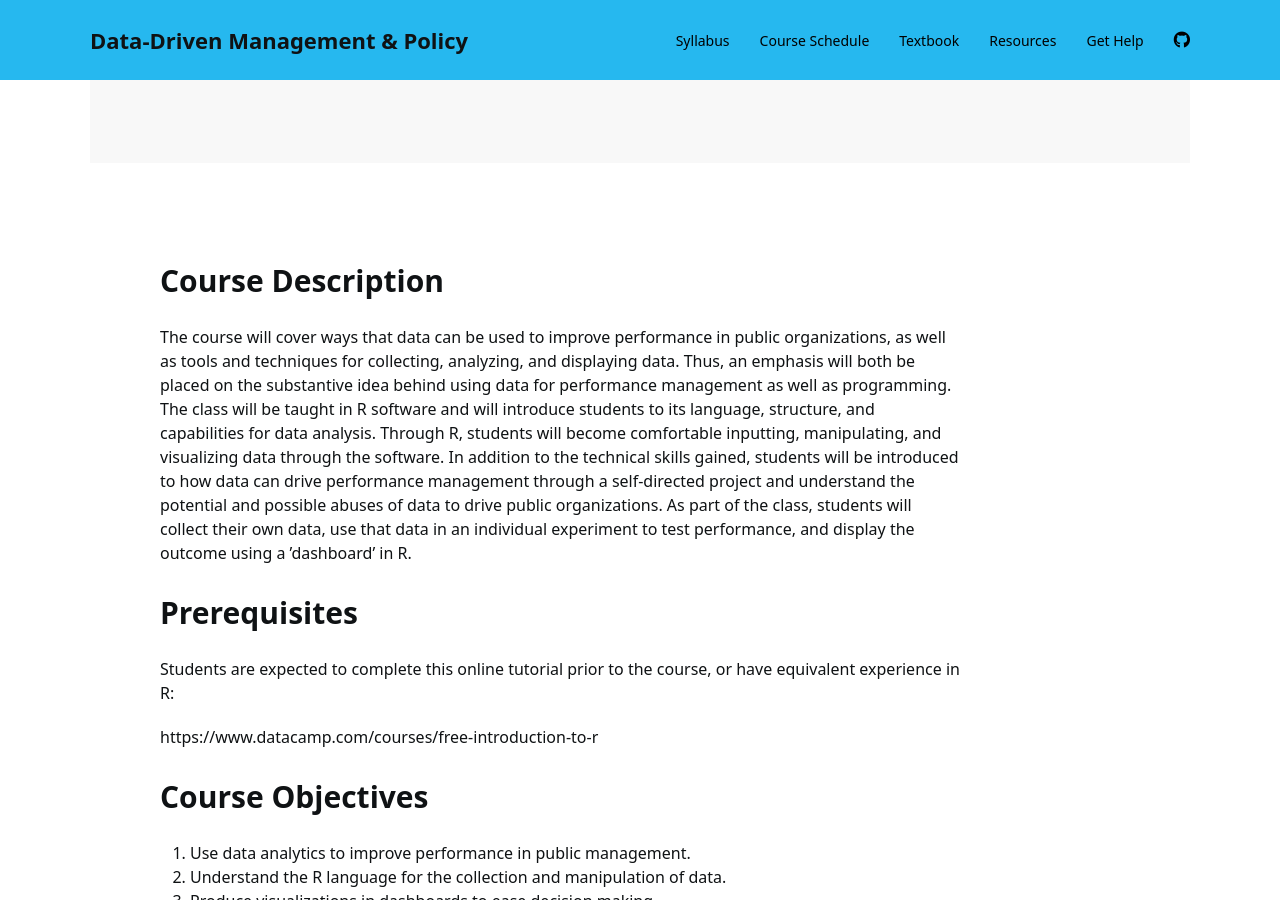
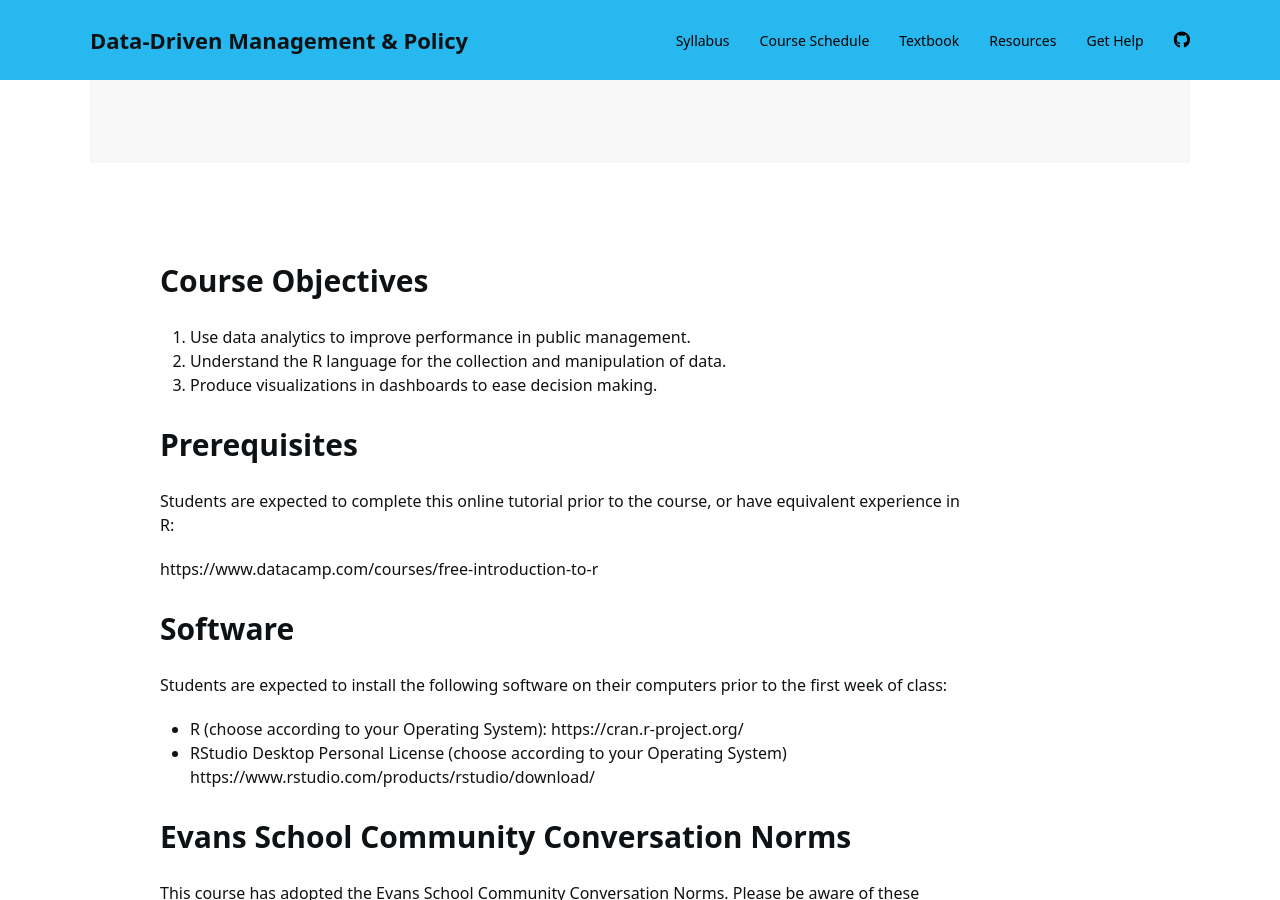
Before and after one commit to DS4PS/ddmp-uw-class-spring-2019, a Jekyll site: the page built from index.md, in a window 1280 px wide and 900 px high, scrolled down 2186 px. Built offline with Jekyll 4.4.1, drawn with Linux system fonts in a browser that asks for light colours; nearby versions of some CDN libraries; a style sheet for code colours, icons or effects is not loaded.

Commit message:
Update index.md

```diff
--- a/index.md
+++ b/index.md
@@ -69,9 +69,14 @@ textbooks:
 
 
 
-# Course Description
 
-The course will cover ways that data can be used to improve performance in public organizations, as well as tools and techniques for collecting, analyzing, and displaying data.  Thus, an emphasis will both be placed on the substantive idea behind using data for performance management as well as programming.  The class will be taught in R software and will introduce students to its language, structure, and capabilities for data analysis.   Through  R,  students  will  become  comfortable  inputting,  manipulating,  and  visualizing  data  through  the  software.  In addition to the technical skills gained, students will be introduced to how data can drive performance management through a self-directed project and understand the potential and possible abuses of data to drive public organizations.  As part of the class, students will collect their own data, use that data in  an  individual  experiment  to  test  performance,  and  display  the  outcome  using  a  ’dashboard’ in R.
+# Course Objectives
+
+1. Use data analytics to improve performance in public management.
+2. Understand the R language for the collection and manipulation of data.
+3. Produce visualizations in dashboards to ease decision making.
+
+
 
 # Prerequisites
 
@@ -87,11 +92,6 @@ https://www.datacamp.com/courses/free-introduction-to-r
 
 
 
-# Course Objectives
-
-1. Use data analytics to improve performance in public management.
-2. Understand the R language for the collection and manipulation of data.
-3. Produce visualizations in dashboards to ease decision making.
 
 
 
```
